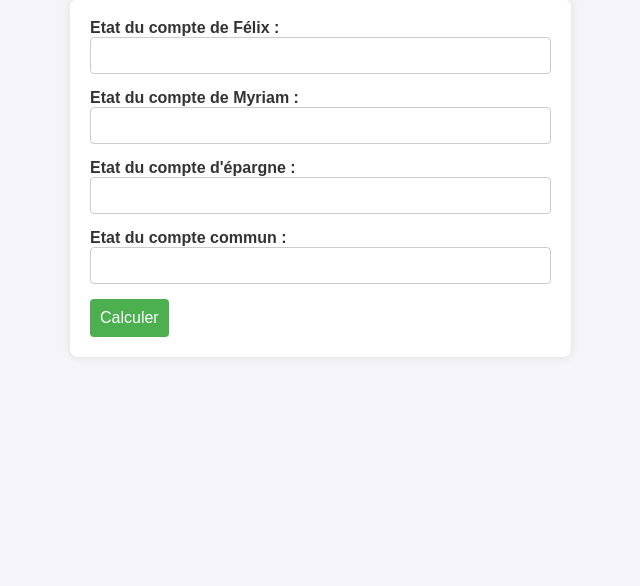
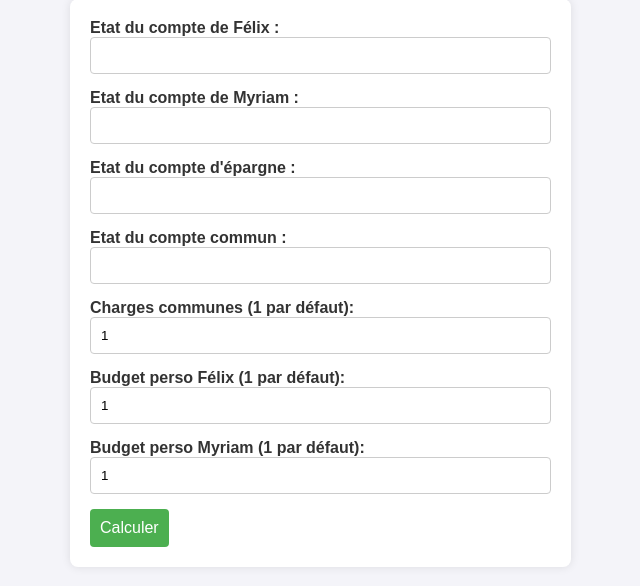
Before and after one commit to Redcat468/NoCry, a Flask app: page / in a window 1280 px wide. Shown: the part 79-665 px from the top of the page, without its empty margins (58-698 px from the left). Run offline with Flask 3, Linux system fonts and the light colour scheme.

Commit message:
Add files via upload

```diff
--- a/templates/index.html
+++ b/templates/index.html
@@ -99,6 +99,15 @@
                 <label for="compte_commun">Etat du compte commun :</label>
                 <input type="number" name="compte_commun" step="0.1" value="{{ request.form.compte_commun }}" required>
 
+                <label for="compte_commun">Charges communes (1 par défaut):</label>
+                <input type="number" name="depenses_communes" step="0.1" value="{{ request.form.depenses_communes or 1 }}" required>
+
+                <label for="compte_commun">Budget perso Félix (1 par défaut):</label>
+                <input type="number" name="depenses_perso_felix" step="0.1" value="{{ request.form.depenses_perso_felix or 1 }}" required>
+
+                <label for="compte_commun">Budget perso Myriam (1 par défaut):</label>
+                <input type="number" name="depenses_perso_myriam" step="0.1" value="{{ request.form.depenses_perso_myriam or 1 }}" required>
+
                 <button type="submit">Calculer</button>
             </form>
         </div>
```
